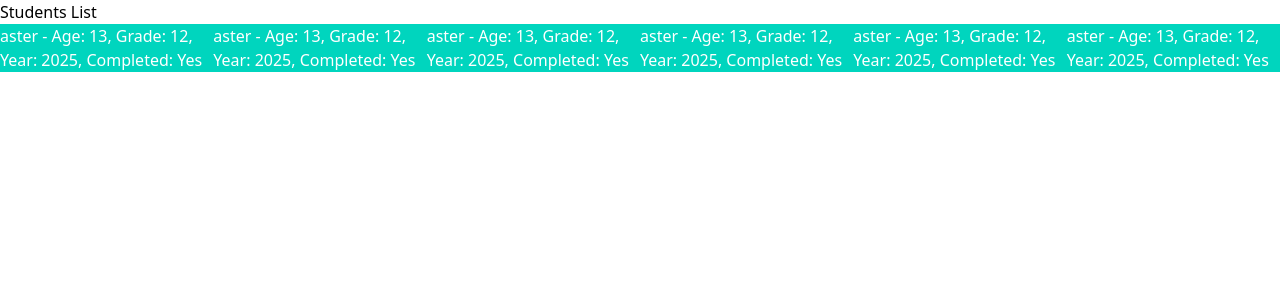
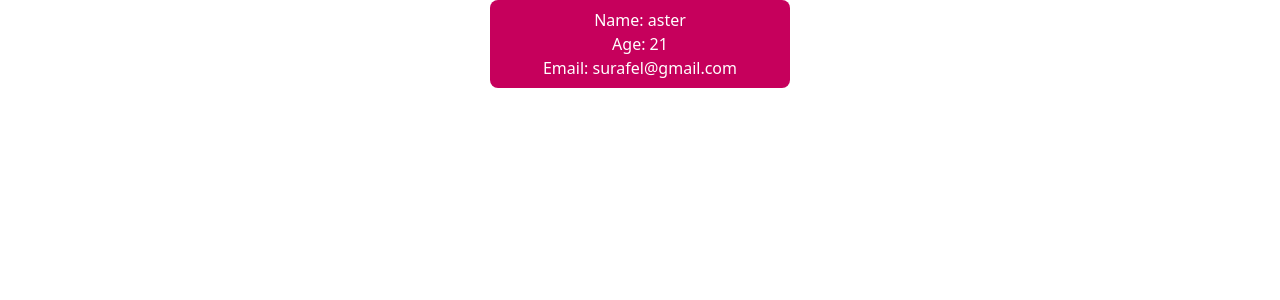
Before and after one commit to abyssiniatech/react-vite-project, a React (Vite) app: page / in a window 1280 px wide. Shown: the top 300 px of the page. Built offline with nearby package versions, Linux system fonts and the light colour scheme.

Commit message:
class in ts

```diff
--- a/src/App.tsx
+++ b/src/App.tsx
@@ -1,8 +1,8 @@
-import AdvanceObjectTypes from "./Components/AdvanceObjectTypes"
 
+import Main from './Components/Class';
 const App = () => {
   return (
-      <AdvanceObjectTypes />
+    <Main />
   )
 }
 export default App
--- a/src/Components/Class.tsx
+++ b/src/Components/Class.tsx
@@ -5,14 +5,11 @@ type Infoprop = {
     email: string;
 }
 
-
-
 const  Main=() =>{
     class Info implements Infoprop {
     name: string;
     age: number;
     email: string;
-
     constructor(name: string, age: number, email: string) {
         this.name = name;
         this.age = age;
@@ -21,8 +18,9 @@ const  Main=() =>{
 
 }
 const final=new Info("aster",21,"surafel@gmail.com")
-    return(
-           <div>
+   console.log(final)
+return(
+           <div className="bg-pink-700 rounded-lg text-center  text-white w-[300px] m-auto p-2">
             <p>Name: {final.name}</p>
             <p>Age: {final.age}</p>
             <p>Email: {final.email}</p>
```
